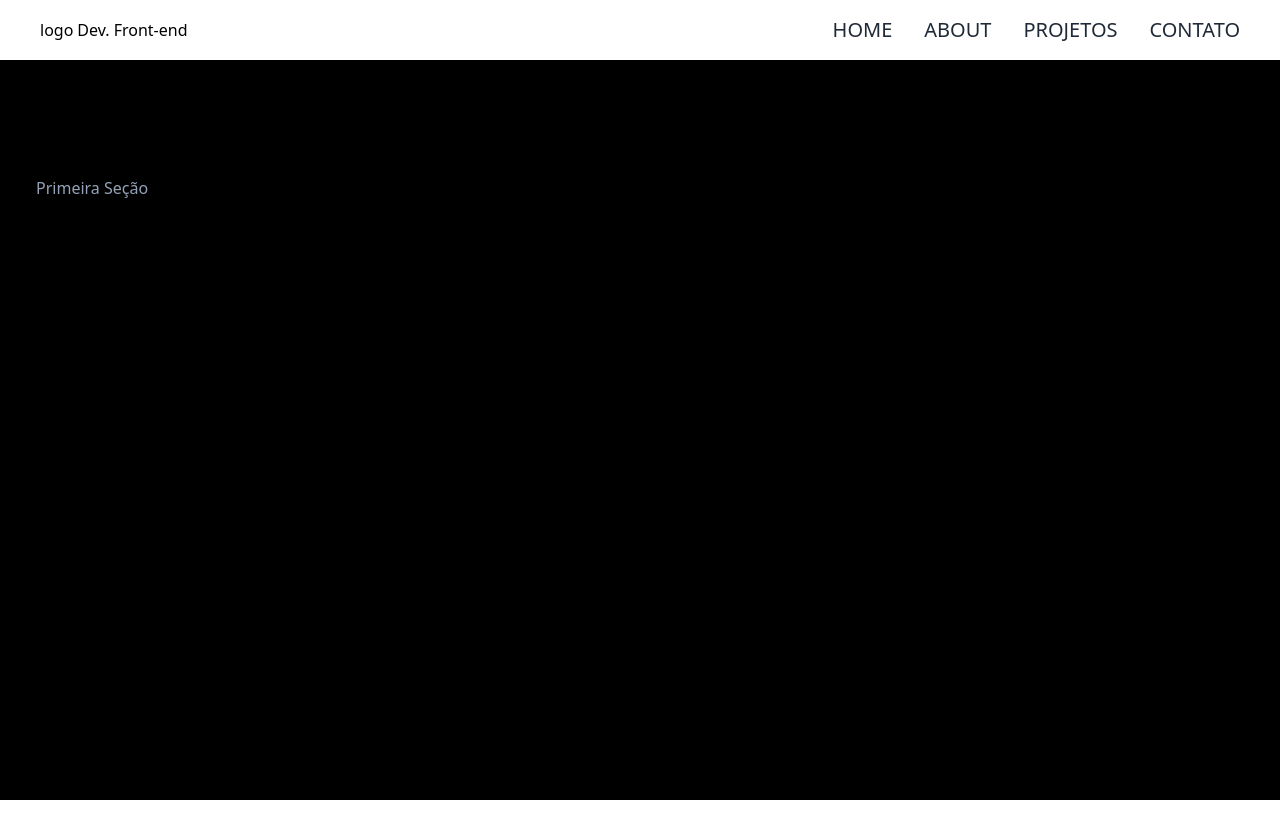
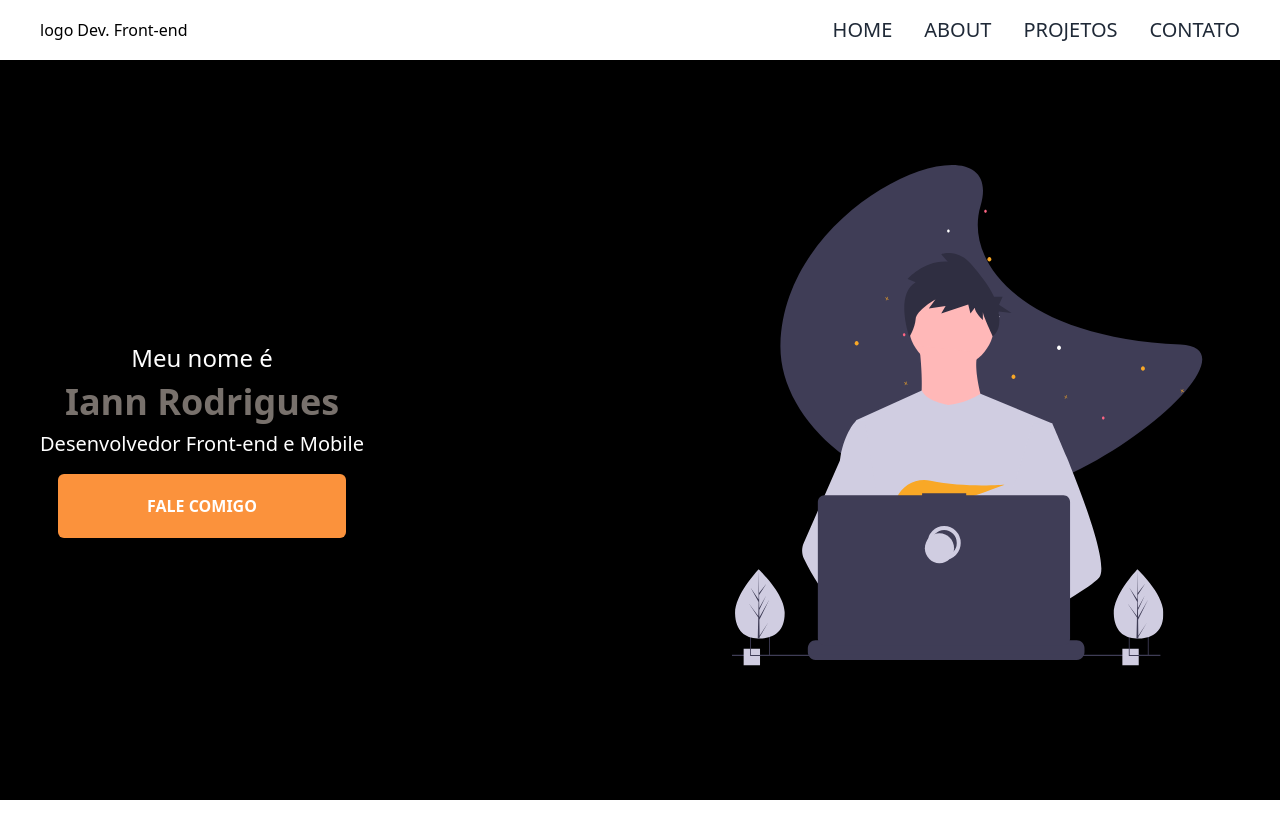
Before and after one commit to Iann-rst/tailwindcss-portfolio, a React (Vite) app: page / in a window 1280 px wide. Shown: the top 838 px of the page. Before the commit the page ends 800 px from the top, so only its background shows below. Built offline with nearby package versions, Linux system fonts and the light colour scheme.

Commit message:
feat: adicionando seção home

```diff
--- a/src/App.tsx
+++ b/src/App.tsx
@@ -1,14 +1,14 @@
-import { Header } from "./components/Header"
+import { Header } from "./components/Header";
+import { Home } from "./components/Home";
 
 function App() {
 
   return (
     <div className="App">
       <Header />
-
-      <div id="about" className="h-screen pt-44 px-9 text-slate-400 bg-black">
-        Primeira Seção
-      </div>
+      <main>
+        <Home />
+      </main>
     </div>
   )
 }
```
